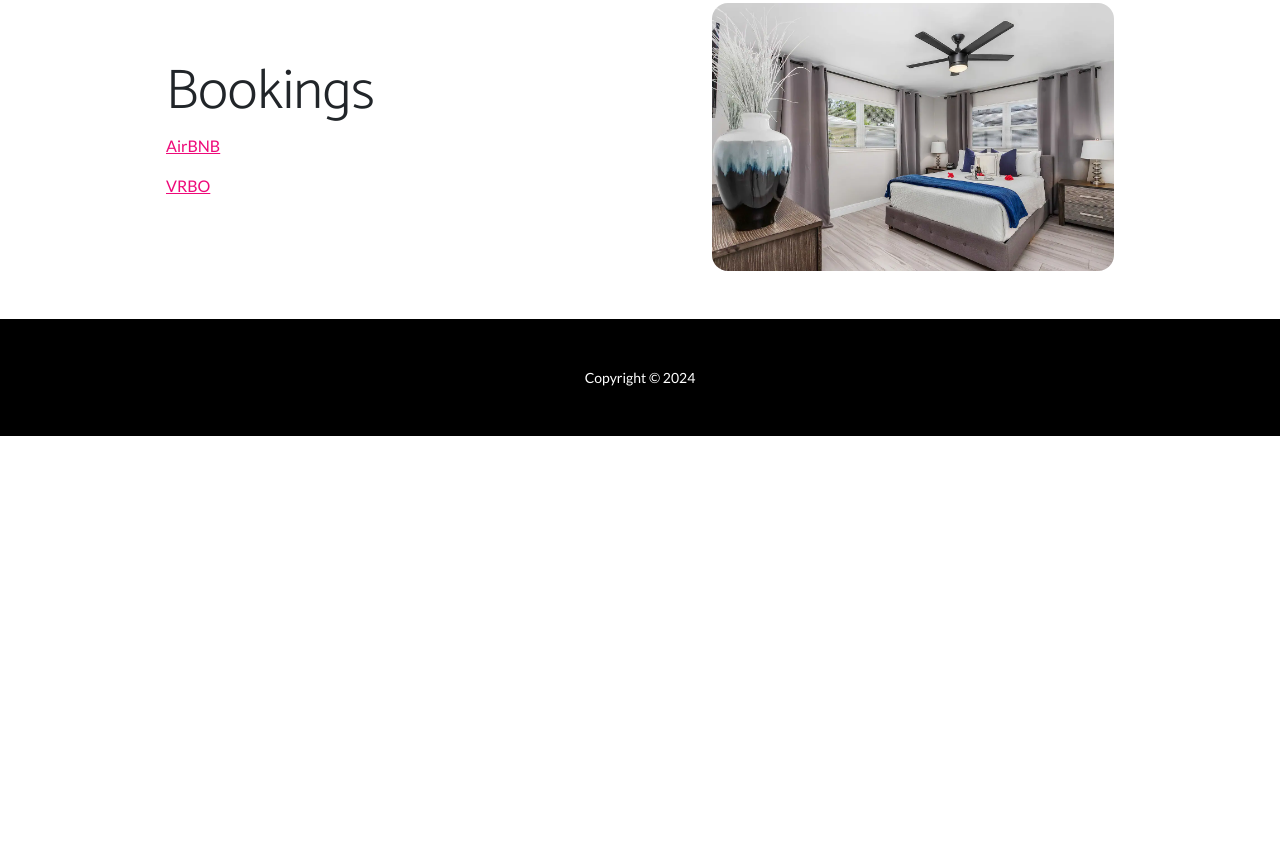
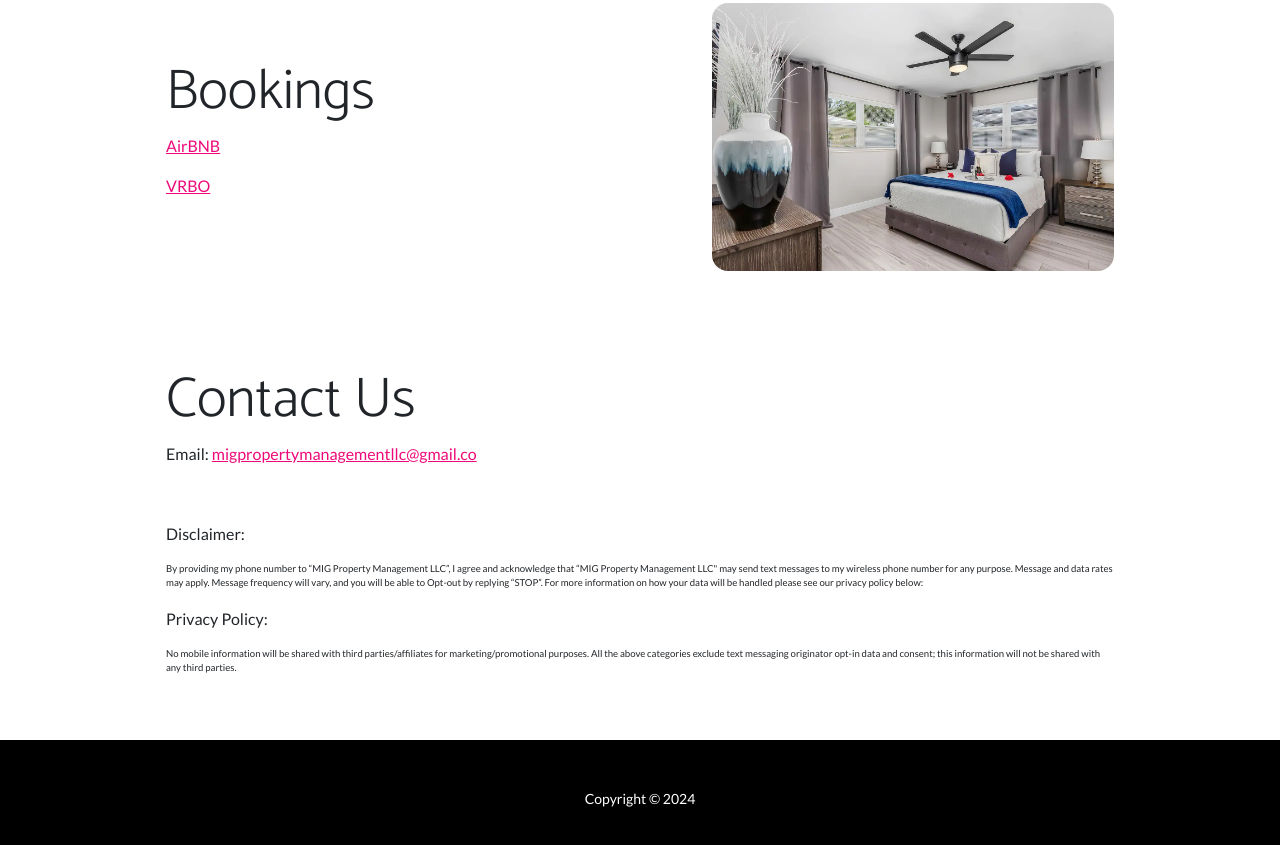
Before and after one commit to igabrov/naples-vacation, a plain HTML site: page index.html in a window 1280 px wide. Shown: the part 1691-2536 px from the top of the page. Before the commit the page ends 2127 px from the top, so only its background shows below. Drawn offline with nearby package versions, Linux system fonts and the light colour scheme.

Commit message:
Update disclamer for 8x8

```diff
--- a/index.html
+++ b/index.html
@@ -26,6 +26,7 @@
                         <li class="nav-item"><a class="nav-link" href="#amenities">Amenities</a></li>
                         <li class="nav-item"><a class="nav-link" href="#location">location</a></li>
                         <li class="nav-item"><a class="nav-link" href="#bookings">Bookings</a></li>
+                        <li class="nav-item"><a class="nav-link" href="#contactus">Contact Us</a></li>
                     </ul>
                 </div>
             </div>
@@ -103,6 +104,35 @@
                 </div>
             </div>
         </section>
+        <!-- Content section 4-->
+        <section id="contactus">
+            <div class="container px-5">
+                <div class="row gx-5 align-items-center">
+                    <!-- <div class="col-lg-6 order-lg-2">
+                        <div class="p-5"><img class="img-fluid rounded-circle" src="assets/img/bookings.webp" alt="..." /></div>
+                    </div> -->
+                    <div>
+                        <div class="p-5">
+                            <h2 class="display-4">Contact Us</h2>
+                            <p>Email: <a href="mailto:migpropertymanagementllc@gmail.com" target="_blank">migpropertymanagementllc@gmail.co</a></p>
+                            <p>&nbsp;</p>
+                            <p>Disclaimer:</p>
+                            <p class="disclamer">
+                                By providing my phone number to “MIG Property Management LLC”, I agree and acknowledge that
+                                “MIG Property Management LLC" may send text messages to my wireless phone number for any purpose.
+                                Message and data rates may apply. Message frequency will vary, and you will be able to Opt-out by
+                                replying “STOP”. For more information on how your data will be handled please see our privacy policy
+                                below:</p>
+                            <p>Privacy Policy:</p>
+                            <p class="disclamer">
+                                No mobile information will be shared with third parties/affiliates for marketing/promotional purposes.
+                                All the above categories exclude text messaging originator opt-in data and consent;
+                                this information will not be shared with any third parties.</p>
+                        </div>
+                    </div>
+                </div>
+            </div>
+        </section>
         <!-- Footer-->
         <footer class="py-5 bg-black">
             <div class="container px-5"><p class="m-0 text-center text-white small">Copyright &copy; 2024</p></div>
```
Also changed, not shown: css/styles.css.
